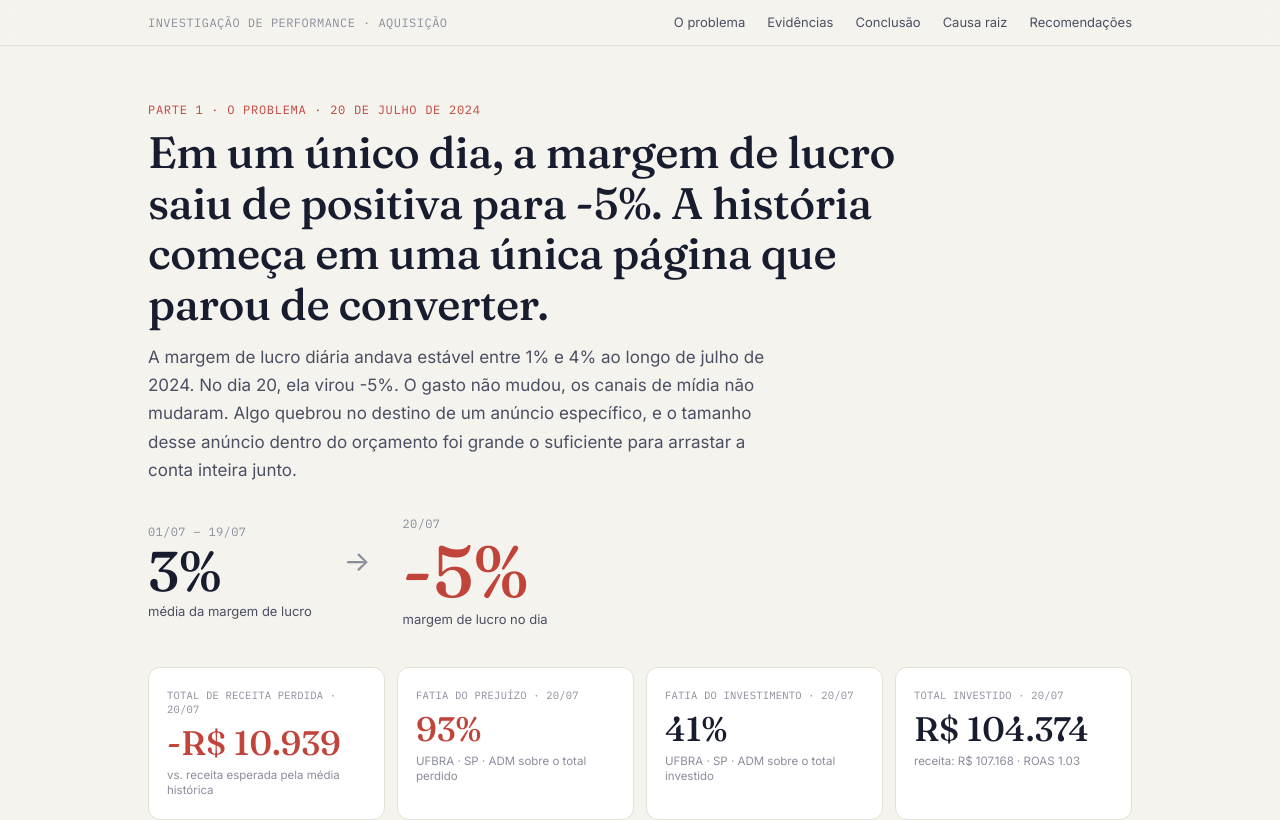
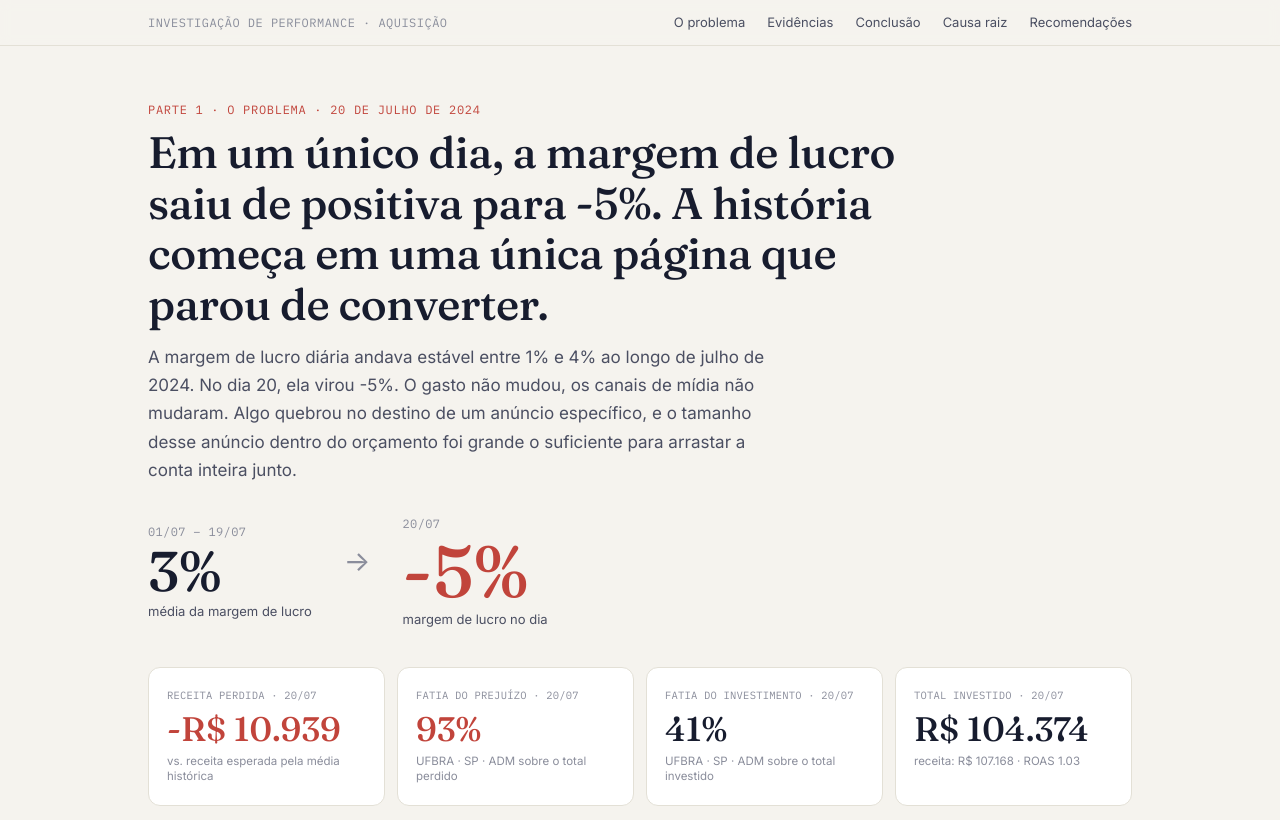
Before and after one commit to Pixtoficial/performance-investigation-pixt, a React (Vite) app: page / in a window 1280 px wide. Shown: the top 820 px of the page. Built offline with nearby package versions, Linux system fonts and the light colour scheme.

Commit message:
Encurta label do primeiro card para evitar quebra de linha

```diff
--- a/src/App.jsx
+++ b/src/App.jsx
@@ -53,7 +53,7 @@ export default function App() {
 
           <div className="kpi-grid">
             <div className="kpi-card">
-              <div className="label">Total de receita perdida · 20/07</div>
+              <div className="label">Receita perdida · 20/07</div>
               <div className="value alert">-{fmtBRL(shortfall.totalShortfall)}</div>
               <div className="sub">vs. receita esperada pela média histórica</div>
             </div>
```
